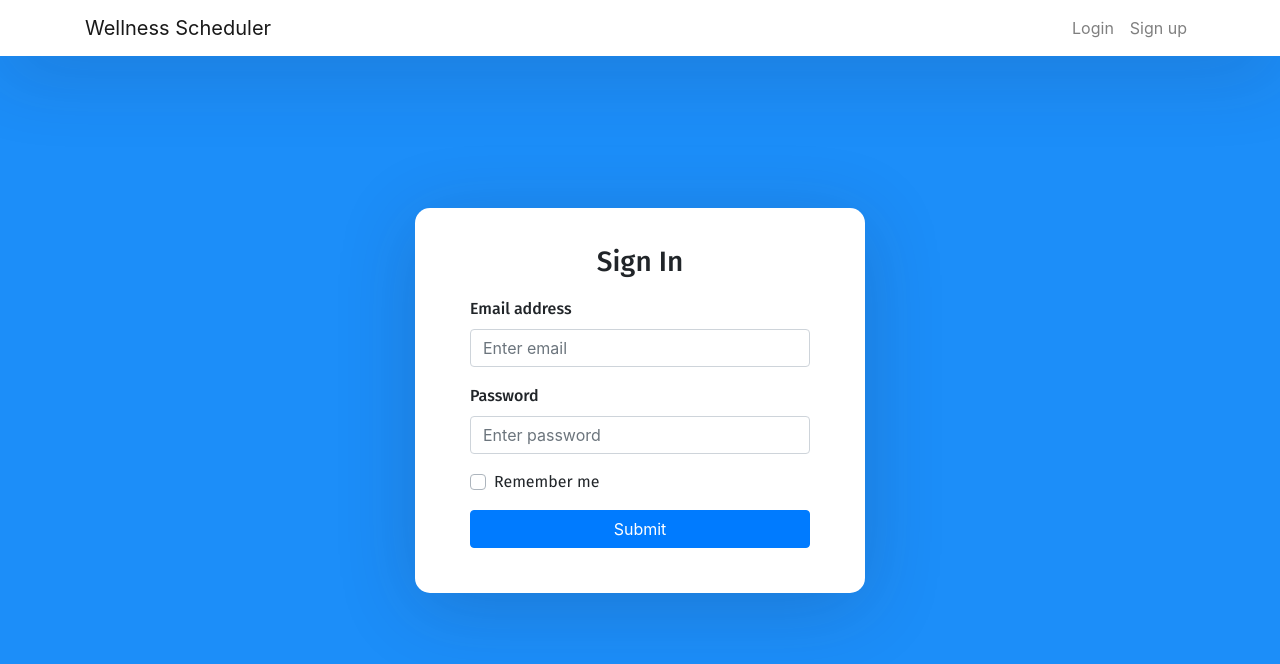
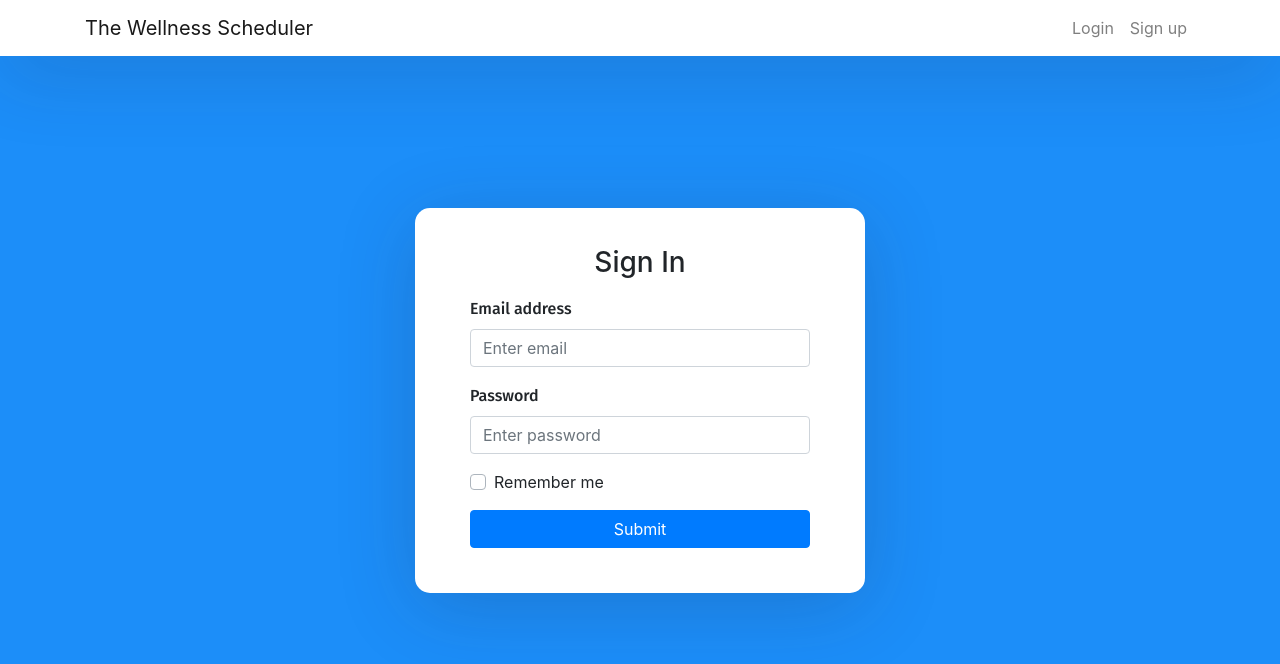
Before and after one commit to TylerKaelin/thewellnessscheduler, a React (Create React App) app: page / in a window 1280 px wide. Shown: the top 664 px of the page. Built offline with nearby package versions, Linux system fonts and the light colour scheme.

Commit message:
removed duplicates from index.css files, removed non essential code in app.css, added some custom css

```diff
--- a/src/App.css
+++ b/src/App.css
@@ -1,22 +1,9 @@
-.App {
-	text-align: center;
+.email-address-text {
+	font-weight: 500;
+	font-family: 'Fira Sans', sans-serif;
 }
 
-.App-logo {
-	height: 40vmin;
+.password-text {
+	font-weight: 500;
+	font-family: 'Fira Sans', sans-serif;
 }
-
-.App-header {
-	background-color: #282c34;
-	min-height: 100vh;
-	display: flex;
-	flex-direction: column;
-	align-items: center;
-	justify-content: center;
-	font-size: calc(10px + 2vmin);
-	color: white;
-}
-
-.App-link {
-	color: #09d3ac;
-}
--- a/src/App.js
+++ b/src/App.js
@@ -21,7 +21,7 @@ function App() {
         <nav className='navbar navbar-expand-lg navbar-light fixed-top'>
           <div className='container'>
             <Link className='navbar-brand' to={"/sign-in"}>
-              Wellness Scheduler
+              The Wellness Scheduler
             </Link>
             <div className='collapse navbar-collapse' id='navbarTogglerDemo02'>
               <ul className='navbar-nav ml-auto'>
@@ -47,7 +47,7 @@ function App() {
               <Route path='/sign-up' component={SignUp} />
               <Route exact path='/employer' component={EmployerHome} />
               <Route exact path='/employee' component={EmployeeHome} />
-              <Route exact path='/employee/healthchecker' component={HealthChecker} />
+              <Route path='/employee/healthchecker' component={HealthChecker} />
               <Route path='/employer/schedule' component={EmployerSchedule} />
               <Route path='/employee/schedule' component={EmployeeSchedule} />
               <Route path='/signout' component={Signout} />
--- a/src/components/login.component.js
+++ b/src/components/login.component.js
@@ -8,7 +8,7 @@ export default class Login extends Component {
         <h3>Sign In</h3>
 
         <div className='form-group'>
-          <label>Email address</label>
+          <label className='email-address-text'>Email address</label>
           <input
             type='email'
             className='form-control'
@@ -17,7 +17,7 @@ export default class Login extends Component {
         </div>
 
         <div className='form-group'>
-          <label>Password</label>
+          <label className='password-text'>Password</label>
           <input
             type='password'
             className='form-control'
--- a/src/index.css
+++ b/src/index.css
@@ -3,6 +3,7 @@
 * {
 	box-sizing: border-box;
 }
+
 body {
 	background: #1c8ef9 !important;
 	min-height: 100vh;
@@ -11,30 +12,9 @@ body {
 	font-family: 'Fira Sans', sans-serif;
 }
 
-h1,
-h2,
-h3,
-h4,
-h5,
-h6,
-label,
 span {
 	font-weight: 500;
 	font-family: 'Fira Sans', sans-serif;
-}
-
-body,
-html,
-.App,
-#root,
-.auth-wrapper {
-	width: 100%;
-	height: 100%;
-}
-
-.navbar-light {
-	background-color: #ffffff;
-	box-shadow: 0px 14px 80px rgba(34, 35, 58, 0.2);
 }
 
 .auth-wrapper {
@@ -42,6 +22,8 @@ html,
 	justify-content: center;
 	flex-direction: column;
 	text-align: left;
+	width: 100%;
+	height: 100%;
 }
 
 .auth-inner {
@@ -70,30 +52,6 @@ html,
 	font-weight: 400;
 }
 
-.forgot-password,
-.forgot-password a {
-	text-align: right;
-	font-size: 13px;
-	padding-top: 10px;
-	color: #7f7d7d;
-	margin: 0;
-}
-
-.forgot-password a {
-	color: #167bff;
-}
-h1,
-h2,
-h3,
-h4,
-h5,
-h6,
-label,
-span {
-	font-weight: 500;
-	font-family: 'Fira Sans', sans-serif;
-}
-
 body,
 html,
 .App,
@@ -108,40 +66,10 @@ html,
 	box-shadow: 0px 14px 80px rgba(34, 35, 58, 0.2);
 }
 
-.auth-wrapper {
-	display: flex;
-	justify-content: center;
-	flex-direction: column;
-	text-align: left;
+.forgot-password a {
+	color: #167bff;
 }
 
-.auth-inner {
-	width: 450px;
-	margin: auto;
-	background: #ffffff;
-	box-shadow: 0px 14px 80px rgba(34, 35, 58, 0.2);
-	padding: 40px 55px 45px 55px;
-	border-radius: 15px;
-	transition: all 0.3s;
-}
-
-.auth-wrapper .form-control:focus {
-	border-color: #167bff;
-	box-shadow: none;
-}
-
-.auth-wrapper h3 {
-	text-align: center;
-	margin: 0;
-	line-height: 1;
-	padding-bottom: 20px;
-}
-
-.custom-control-label {
-	font-weight: 400;
-}
-
-.forgot-password,
 .forgot-password a {
 	text-align: right;
 	font-size: 13px;
@@ -149,184 +77,3 @@ html,
 	color: #7f7d7d;
 	margin: 0;
 }
-
-.forgot-password a {
-	color: #167bff;
-}
-body,
-html,
-.App,
-#root,
-.auth-wrapper {
-	width: 100%;
-	height: 100%;
-}
-
-.navbar-light {
-	background-color: #ffffff;
-	box-shadow: 0px 14px 80px rgba(34, 35, 58, 0.2);
-}
-
-.auth-wrapper {
-	display: flex;
-	justify-content: center;
-	flex-direction: column;
-	text-align: left;
-}
-
-.auth-inner {
-	width: 450px;
-	margin: auto;
-	background: #ffffff;
-	box-shadow: 0px 14px 80px rgba(34, 35, 58, 0.2);
-	padding: 40px 55px 45px 55px;
-	border-radius: 15px;
-	transition: all 0.3s;
-}
-
-.auth-wrapper .form-control:focus {
-	border-color: #167bff;
-	box-shadow: none;
-}
-
-.auth-wrapper h3 {
-	text-align: center;
-	margin: 0;
-	line-height: 1;
-	padding-bottom: 20px;
-}
-
-.custom-control-label {
-	font-weight: 400;
-}
-
-.forgot-password,
-.forgot-password a {
-	text-align: right;
-	font-size: 13px;
-	padding-top: 10px;
-	color: #7f7d7d;
-	margin: 0;
-}
-
-.forgot-password a {
-	color: #167bff;
-}
-body,
-html,
-.App,
-#root,
-.auth-wrapper {
-	width: 100%;
-	height: 100%;
-}
-
-.navbar-light {
-	background-color: #ffffff;
-	box-shadow: 0px 14px 80px rgba(34, 35, 58, 0.2);
-}
-
-.auth-wrapper {
-	display: flex;
-	justify-content: center;
-	flex-direction: column;
-	text-align: left;
-}
-
-.auth-inner {
-	width: 450px;
-	margin: auto;
-	background: #ffffff;
-	box-shadow: 0px 14px 80px rgba(34, 35, 58, 0.2);
-	padding: 40px 55px 45px 55px;
-	border-radius: 15px;
-	transition: all 0.3s;
-}
-
-.auth-wrapper .form-control:focus {
-	border-color: #167bff;
-	box-shadow: none;
-}
-
-.auth-wrapper h3 {
-	text-align: center;
-	margin: 0;
-	line-height: 1;
-	padding-bottom: 20px;
-}
-
-.custom-control-label {
-	font-weight: 400;
-}
-
-.forgot-password,
-.forgot-password a {
-	text-align: right;
-	font-size: 13px;
-	padding-top: 10px;
-	color: #7f7d7d;
-	margin: 0;
-}
-
-.forgot-password a {
-	color: #167bff;
-}
-body,
-html,
-.App,
-#root,
-.auth-wrapper {
-	width: 100%;
-	height: 100%;
-}
-
-.navbar-light {
-	background-color: #ffffff;
-	box-shadow: 0px 14px 80px rgba(34, 35, 58, 0.2);
-}
-
-.auth-wrapper {
-	display: flex;
-	justify-content: center;
-	flex-direction: column;
-	text-align: left;
-}
-
-.auth-inner {
-	width: 450px;
-	margin: auto;
-	background: #ffffff;
-	box-shadow: 0px 14px 80px rgba(34, 35, 58, 0.2);
-	padding: 40px 55px 45px 55px;
-	border-radius: 15px;
-	transition: all 0.3s;
-}
-
-.auth-wrapper .form-control:focus {
-	border-color: #167bff;
-	box-shadow: none;
-}
-
-.auth-wrapper h3 {
-	text-align: center;
-	margin: 0;
-	line-height: 1;
-	padding-bottom: 20px;
-}
-
-.custom-control-label {
-	font-weight: 400;
-}
-
-.forgot-password,
-.forgot-password a {
-	text-align: right;
-	font-size: 13px;
-	padding-top: 10px;
-	color: #7f7d7d;
-	margin: 0;
-}
-
-.forgot-password a {
-	color: #167bff;
-}
```
